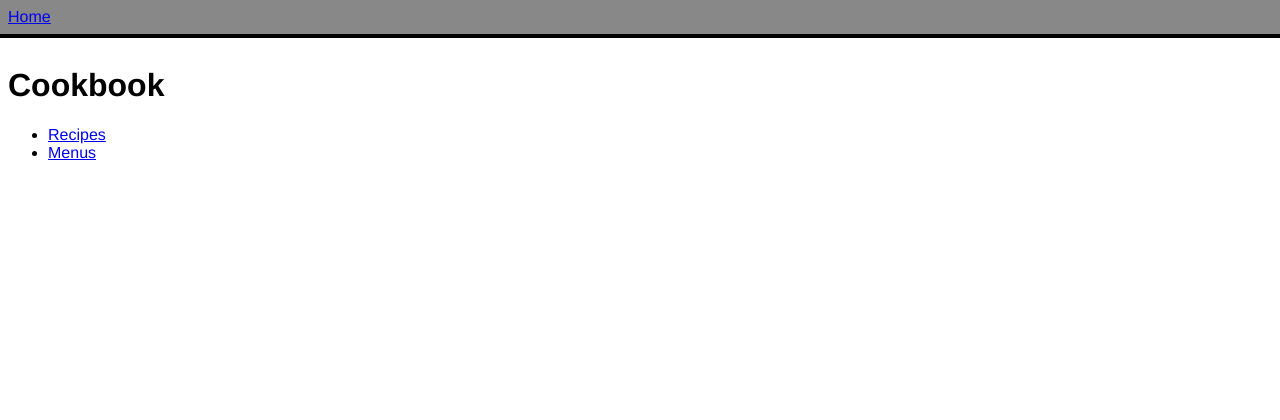
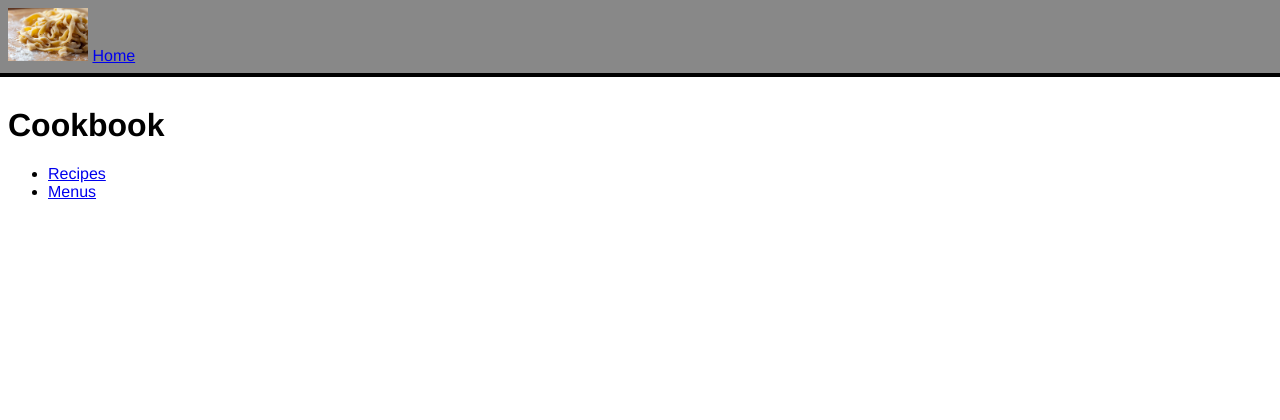
Before and after one commit to cproctor/cookbook, a Django app: page / in a window 1280 px wide. Shown: the top 420 px of the page. Run offline with Django 3.2, Linux system fonts and the light colour scheme.

Commit message:
Answering question 1

```diff
--- a/cookbook/templates/cookbook/base.html
+++ b/cookbook/templates/cookbook/base.html
@@ -8,6 +8,7 @@
     </head>
     <body>
         <nav id="menu">
+            <img src="{% static 'pasta.jpg' %}" width="80px">
             <a href="{% url 'home' %}">Home</a>
         </nav>
         <div id="content">
```
Also changed, not shown: cookbook/static/pasta.jpg (added).
